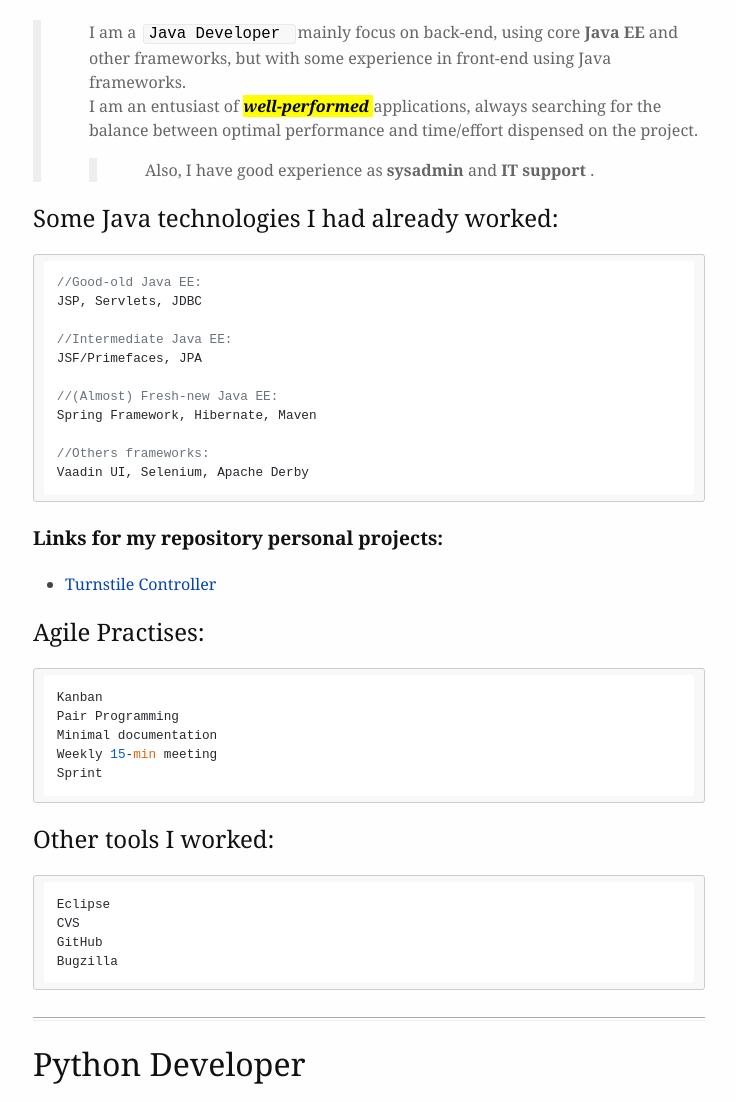
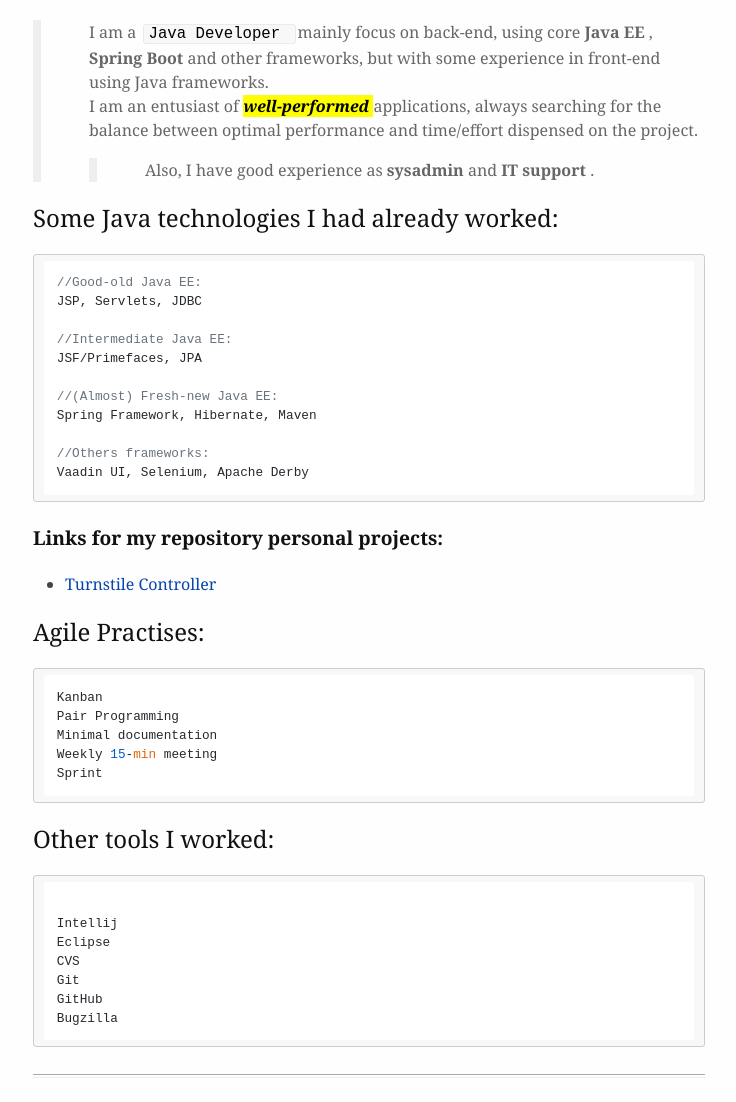
Before and after one commit to junioantonelli/junioantonelli.github.io, a plain HTML site: page index.html in a window 1280 px wide. Shown: the part 179-1281 px from the top of the page, without its empty margins (271-1007 px from the left). Drawn offline with nearby package versions, Linux system fonts and the light colour scheme; some packages are replaced by stand-ins of ours.

Commit message:
Update index.html

```diff
--- a/index.html
+++ b/index.html
@@ -27,6 +27,9 @@
     mainly focus on back-end, using core
     <strong>
      Java EE
+    </strong>,
+    <strong>
+     Spring Boot
     </strong>
     and other frameworks, but with some experience in front-end using Java frameworks.
     <br/>
@@ -87,8 +90,11 @@ Sprint
   <h3 id="other-tools-i-worked">
    Other tools I worked:
   </h3>
-  <pre><code>Eclipse
+  <pre><code>
+Intellij
+Eclipse
 CVS
+Git
 GitHub
 Bugzilla
 </code></pre>
```
